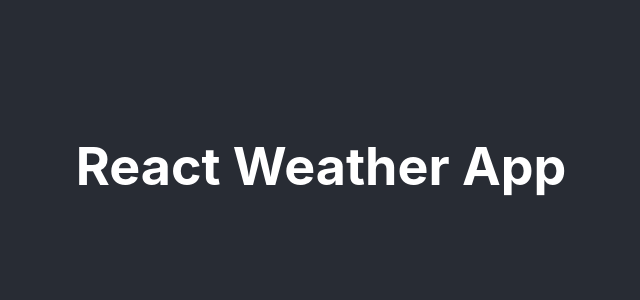
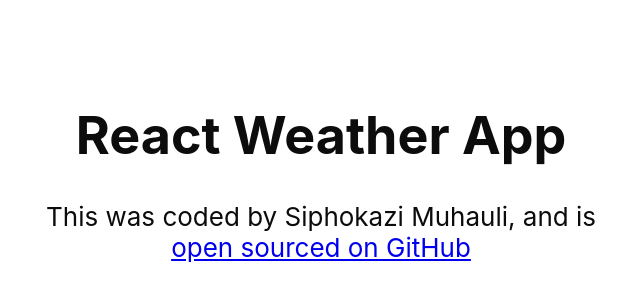
Before and after one commit to naledimuhauli/react-weather-app, a React (Create React App) app: page / in a window 1280 px wide. Shown: the part 234-534 px from the top of the page, without its empty margins (319-959 px from the left). Built offline with nearby package versions, Linux system fonts and the light colour scheme.

Commit message:
added a github link

```diff
--- a/src/App.css
+++ b/src/App.css
@@ -14,18 +14,17 @@
 }
 
 .App-header {
-  background-color: #282c34;
   min-height: 100vh;
   display: flex;
   flex-direction: column;
   align-items: center;
   justify-content: center;
   font-size: calc(10px + 2vmin);
-  color: white;
+  color: rgb(12, 12, 12);
 }
 
 .App-link {
-  color: #61dafb;
+  color: #167792;
 }
 
 @keyframes App-logo-spin {
--- a/src/App.js
+++ b/src/App.js
@@ -8,6 +8,10 @@
        <h1>
         React Weather App
        </h1>
+       This was coded by Siphokazi Muhauli, and is
+      <a href="https://github.com/naledimuhauli/react-weather-app"
+      target="_blank"
+      rel="noreferrer"> open sourced on GitHub</a>
       </header>
     </div>
   );
```
